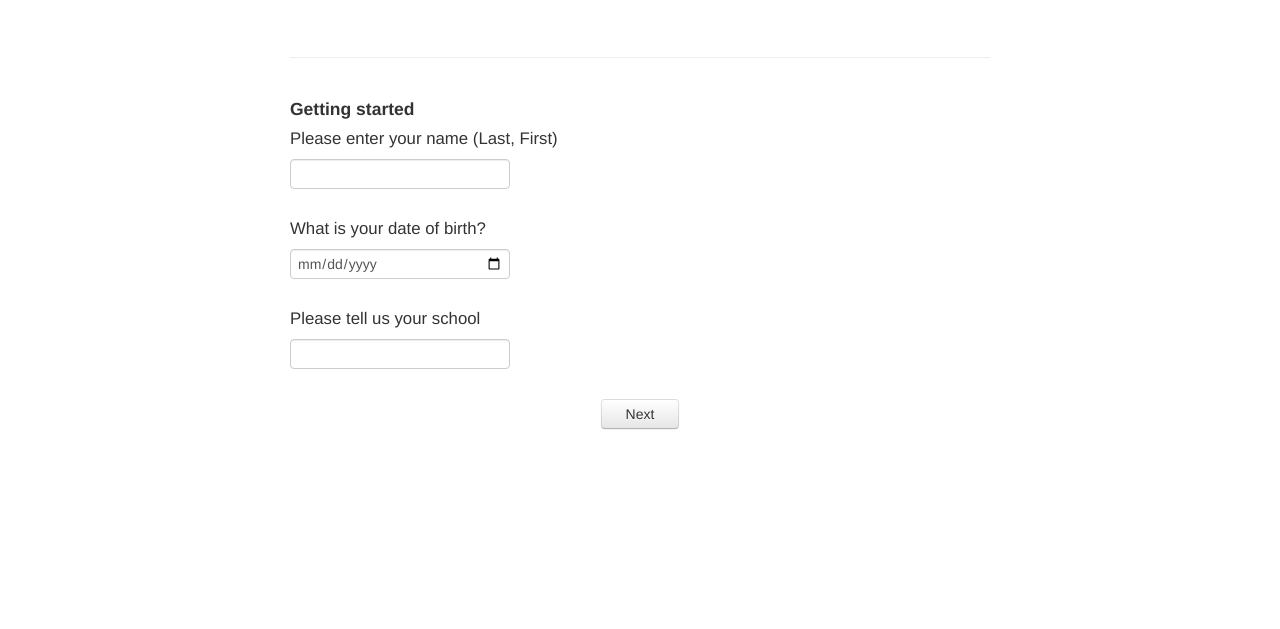
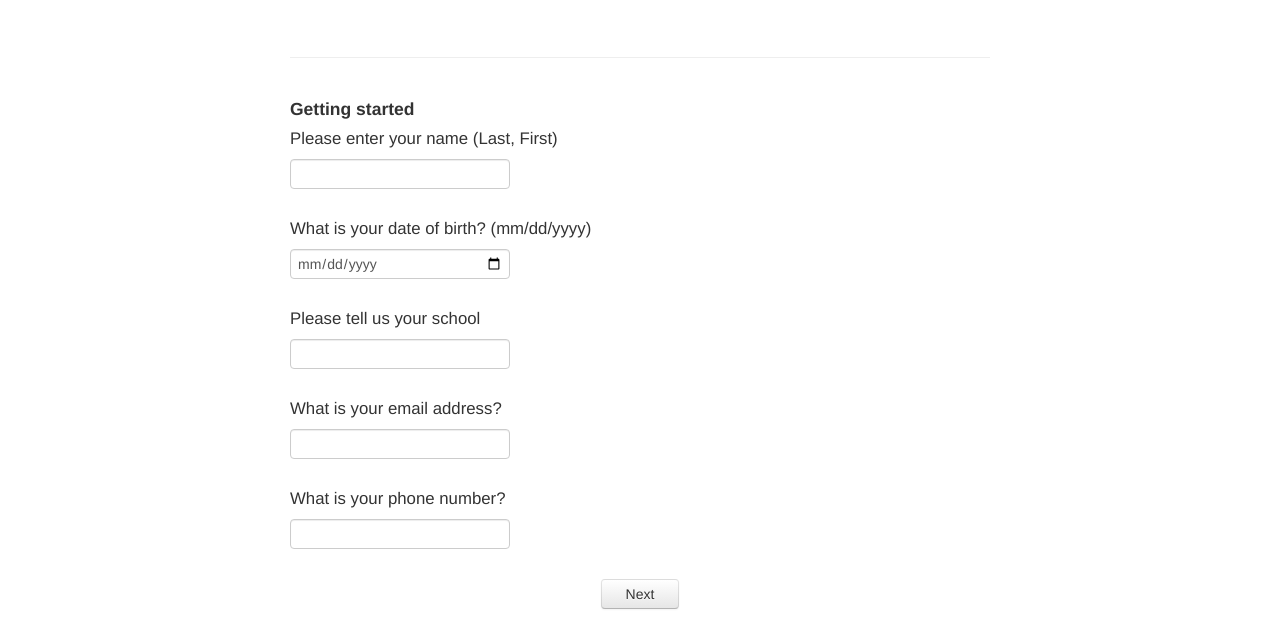
Before and after one commit to OPUSNYC/opus_gentech, a plain HTML site: page src/details.html in a window 1280 px wide. Shown: the part 214-843 px from the top of the page. Before the commit the page ends 800 px from the top, so only its background shows below. Drawn offline with Linux system fonts and the light colour scheme.

Commit message:
added fields

```diff
--- a/src/details.html
+++ b/src/details.html
@@ -52,7 +52,7 @@
 						<input type="text" name="name">
 					</form>
 
-					<p> What is your date of birth? </p>
+					<p> What is your date of birth? (mm/dd/yyyy) </p>
 					<form>
 						<input type="date">
 					</form>
@@ -60,6 +60,16 @@
 					<p> Please tell us your school </p>
 					<form>
 						<input type="text" name="school">
+					</form>
+
+					<p> What is your email address? </p>
+					<form>
+						<input type="text" name="email">
+					</form>
+
+					<p> What is your phone number? </p>
+					<form>
+						<input type="text" name="phone number">
 					</form>
 
 					<div align="center">
```
